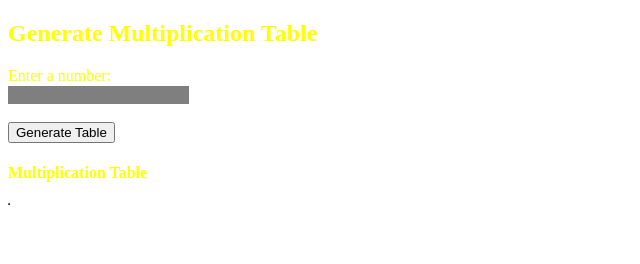
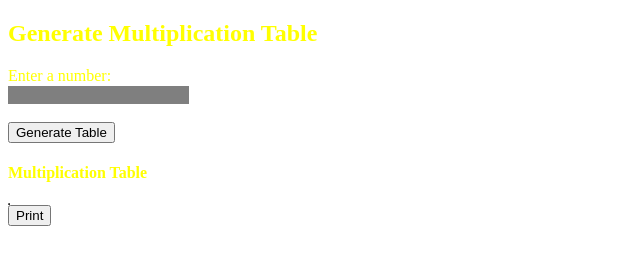
Before and after one commit to jahid912/HTML-Website, a plain HTML site: page frame.html in a window 1280 px wide. Shown: the whole page, without its empty margins (0-640 px from the left). Drawn offline with Linux system fonts and the light colour scheme.

Commit message:
Adding print button

```diff
--- a/frame.html
+++ b/frame.html
@@ -51,5 +51,14 @@
       		}
    		 }
   		</script>
+		<input type="button" value="Print" onclick="handlePrint()" />
+		<script type ="text/javascript">
+			const handlePrint = () =>
+			   {
+				 var actContents = document.body.innerHTML;
+				 document.body.innerHTML = actContents;
+				 window.print();
+			   }
+		</script>
 	</body>
 </html>
```
